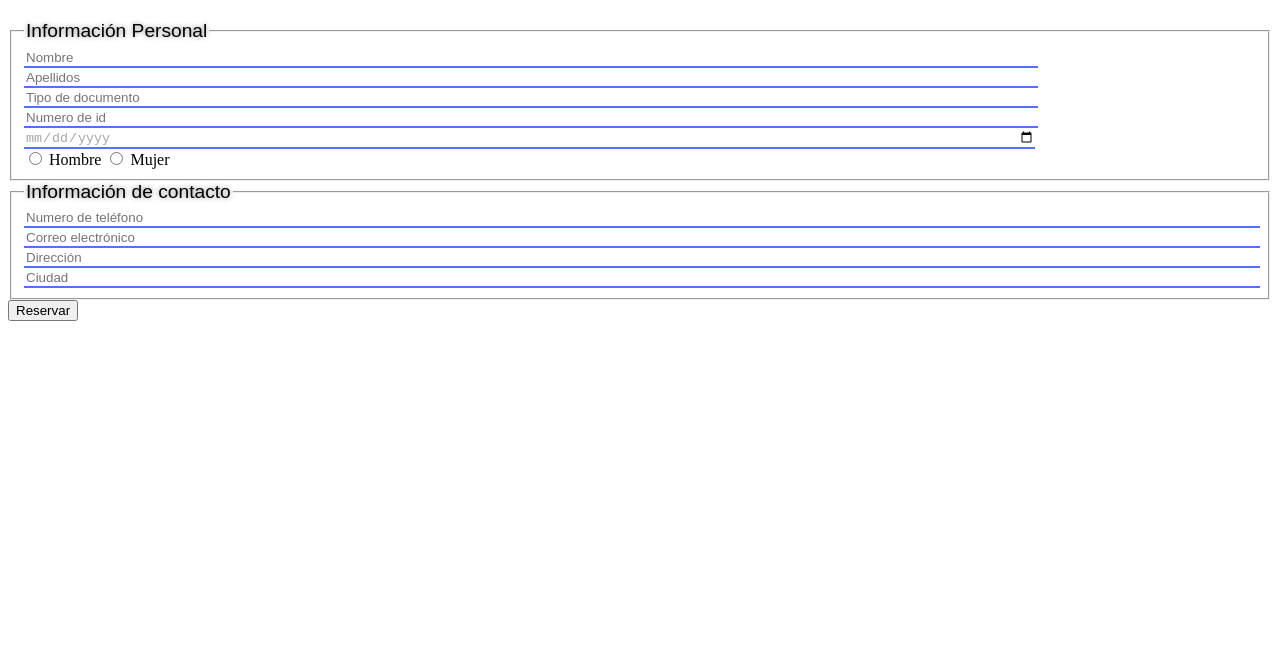
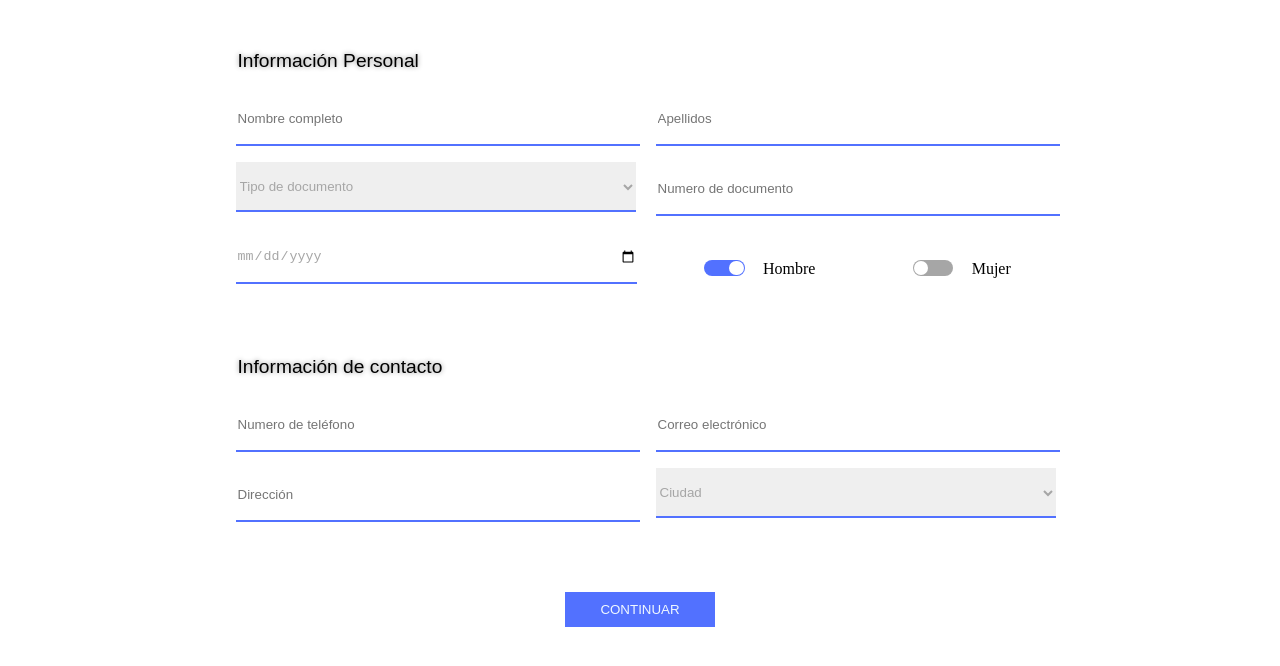
Before and after one commit to juan061734/hermes-front, a plain HTML site: page reserva/index.html in a window 1280 px wide. Drawn offline with Linux system fonts and the light colour scheme.

Commit message:
add new view, best patterns and new inputs

```diff
--- a/reserva/index.html
+++ b/reserva/index.html
@@ -14,70 +14,73 @@
   </head>
   <body>
     <main class="container">
-      <form class="form-reserva">
-        <fieldset class="input-group">
+      <form class="container">
+        <!-- personal -->
+        <fieldset class="container-personal">
           <legend class="subtitle">Información Personal</legend>
-          <div>
           <label>
             <input
               type="text"
               name="nombre"
               id="nombre"
-                placeholder="Nombre"
+              placeholder="Nombre completo"
               class="input"
-                required
-                pattern="[a-zA-Z]+"
-              />
-            </label>
-          <label>
-            <input
-              type="text"
-              name="Apellidos"
-              id="Apellidos"
-              placeholder="Apellidos"
-              class="input"
+              pattern="[a-zA-Z]"
+              minlength="2"
               required
             />
           </label>
           <label>
             <input
               type="text"
-              name="Tipo de documento"
-              id="Tipo de documento"
-              placeholder="Tipo de documento"
+              name="apellidos"
+              id="apellidos"
+              placeholder="Apellidos"
               class="input"
+              pattern="[a-zA-Z]"
+              minlength="2"
+              required
+            />
+          </label>
+          <label>
+            <select
+              name="tipoDocumento"
+              id="tipoDocumento"
+              class="input"
+              required
+            >
+              <option>Tipo de documento</option>
+            </select>
+          </label>
+          <label>
+            <input
+              type="text"
+              name="documento"
+              id="documento"
+              placeholder="Numero de documento"
+              class="input"
+              minlength="10"
+              maxlength="12"
               required
             />
           </label>
           <label>
             <input
-                type="text"
-                name="Numero de id"
-                id="Numero de id"
-                placeholder="Numero de id"
+              type="date"
+              name="fechaNacimiento"
+              id="fechaNacimiento"
               class="input"
-                required
-                minlength="10"
-                maxlength="12"
-
-              />
-            </label>
-            <label>
-              <input
-                type="date"
-                name="Fecha de nacimiento"
-                id="Fecha de nacimiento"
-                placeholder="Fecha de nacimiento"
-                class="input"
+              max="2006-01-31"
               required
             />
           </label>
-
+          <div class="check-group">
             <label class="switch socket">
               <input
                 type="radio"
                 class="switch"
                 name="sexo"
+                checked
               />
               <span class="switch slider" />
               Hombre
@@ -91,21 +94,21 @@
               <span class="switch slider" />
               Mujer
             </label>
+          </div>
         </fieldset>
-            <fieldset>
+        <!-- contacto -->
+        <fieldset class="container-contacto">
           <legend class="subtitle">Información de contacto</legend>
-                <div>
           <label>
             <input
               type="tel"
-                      name="Número de teléfono"
-                      id="Número de teléfono"
+              name="contacto"
+              id="contacto"
               placeholder="Numero de teléfono"
               class="input"
               required
-                      pattern="[0-9]+"
+              pattern="[0-9]{10}"
               minlength="10"
-                      maxlength="10"
             />
           </label>
           <label>
@@ -116,6 +119,9 @@
               placeholder="Correo electrónico"
               class="input"
               required
+              pattern="[a-z0-9._%+-]+@[a-z0-9.-]+\.[a-z]{2,4}"
+              minlength="11"
+              maxlength="50"
             />
           </label>
           <label>
@@ -126,19 +132,27 @@
               placeholder="Dirección"
               class="input"
               required
+              pattern="[A-Z][A-Z\s\x27,.-]+"
+              minlength="6"
             />
           </label>
-                    <input
-                      type="text"
-                      name="Ciudad"
-                      id="Ciudad"
-                      placeholder="Ciudad"
+          <label>
+            <select
+              name="ciudad"
+              id="ciudad"
               class="input"
               required
-                    />
+            >
+              <option>Ciudad</option>
+            </select>
           </label>
         </fieldset>
-        <input type="submit" value="Reservar">
+        <button
+          type="submit"
+          class="btn"
+        >
+          CONTINUAR
+        </button>
       </form>
     </main>
   </body>
--- a/reserva/style.css
+++ b/reserva/style.css
@@ -1,16 +1,91 @@
-.input-group {
+.container {
+  max-width: 100vw;
+  max-height: 100vh;
+  width: 80%;
+  margin: 0 auto;
+  text-align: center;
+  align-items: center;
+}
+
+fieldset {
+  border: none;
+  padding: 20px 0;
+  text-align: start;
+}
+
+.container-personal {
+  display: grid;
+  grid-template: repeat(3, 1fr) / repeat(2, 1fr);
+  gap: 1rem;
+  max-width: 60%;
+  margin: 50px auto;
+}
+
+.container-contacto {
+  display: grid;
+  grid-template: repeat(2, 1fr) / repeat(2, 1fr);
+  gap: 1rem;
+  max-width: 60%;
+  margin: 50px auto;
+}
+
+input[type="radio"].switch {
+  display: none;
+}
+
+label.switch.socket {
+  position: relative;
+  width: auto;
+  text-indent: 4ex;
+  margin: 0 auto;
+}
+span.switch.slider {
+  display: inline-block;
+}
+label.switch.socket span.switch.slider:before {
+  content: "";
+  text-indent: 2.3ex;
+  width: 5.5ex;
+  height: 2.2ex;
+  background: #a6a6a6;
+  border-radius: 5.5ex;
+  position: absolute;
+  left: 0;
+}
+label.switch span.switch.slider:after {
+  content: "";
+  width: 2ex;
+  height: 2ex;
+  background: #fff;
+  border-radius: 5.5ex;
+  position: absolute;
+  left: 0.1ex;
+  top: 0.1ex;
+  transition: 0.2s;
+}
+label.switch.socket input[type="radio"]:checked + span.slider:before {
+  content: "";
+  text-indent: 0.5ex;
+  background: #5271ff;
+}
+label.switch.socket input[type="radio"]:checked + span.slider:after {
+  left: 3.4ex;
+}
+
+.check-group {
   display: flex;
-  gap: 12px;
   margin-top: 20px;
+  justify-content: center;
+  align-items: center;
 }
 
 .input {
-  background-color: transparent;
   color: #a6a6a6;
   border: 0;
   border-bottom: 2px solid #5271ff;
-  margin: 0 auto;
-  width: 100%;
+  max-width: 100%;
+  width: 400px;
+  height: 50px;
 }
 
 .input:focus {
@@ -22,3 +97,13 @@
   font-family: "Rubik", sans-serif;
   text-shadow: 0px 0px 5px #00000075;
 }
+
+.btn {
+  background-color: #5271ff;
+  color: aliceblue;
+  border: none;
+  max-width: 50%;
+  min-width: 150px;
+  padding: 10px 0;
+  margin: 0 auto;
+}
```
Lines whose indentation alone changed are shown as unchanged.
